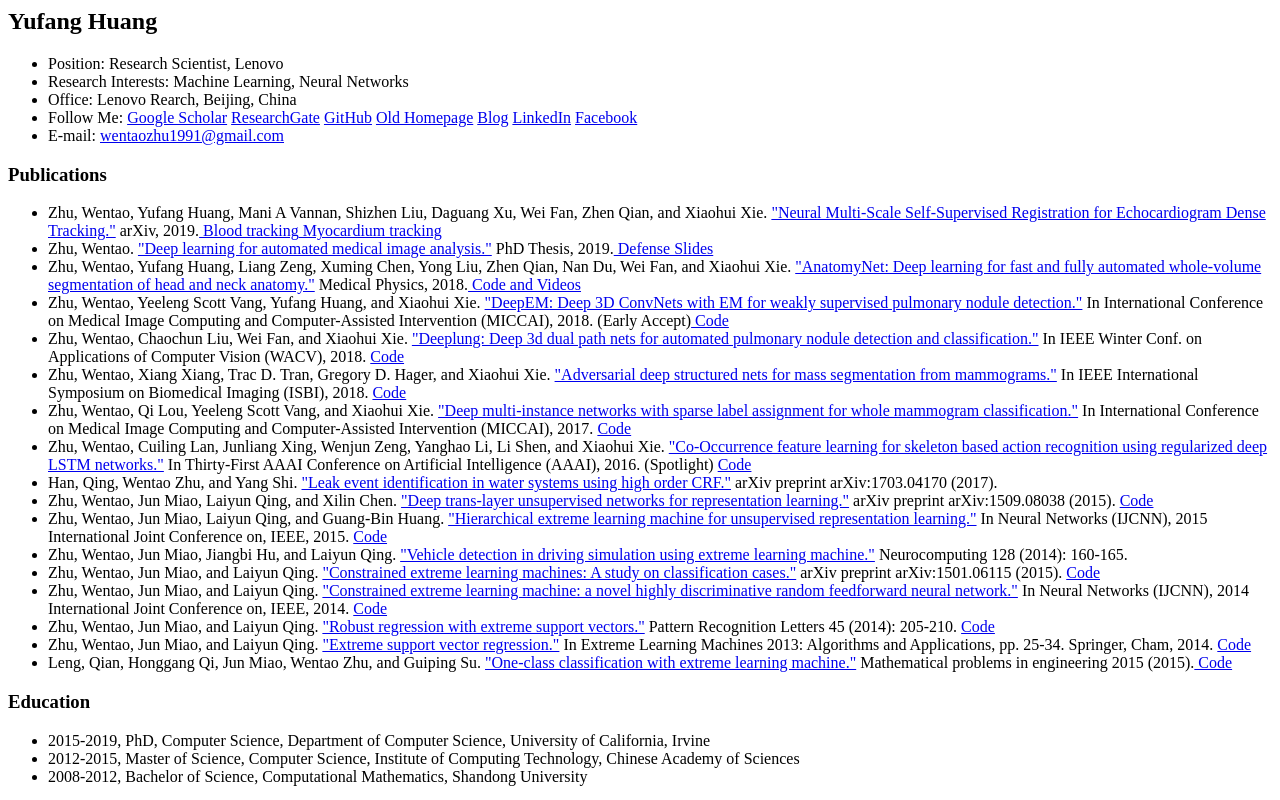
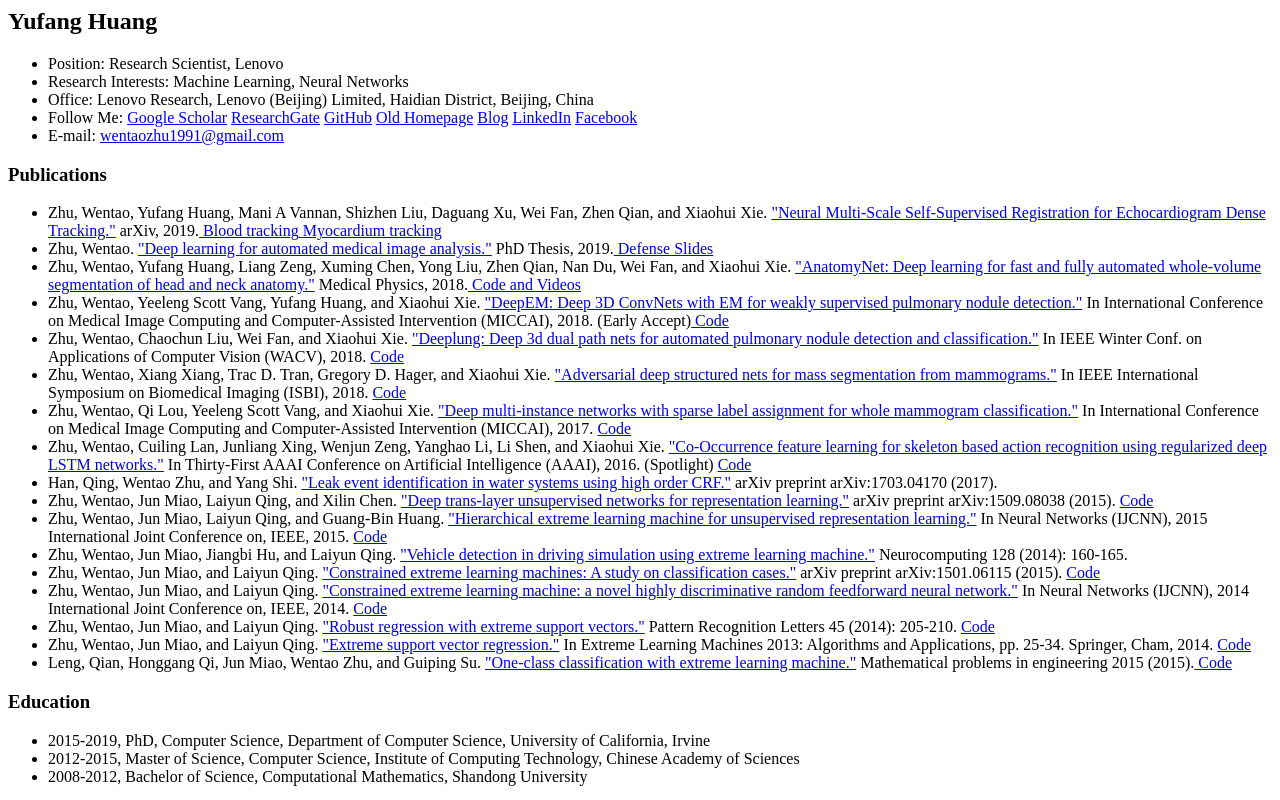
Before and after one commit to YufangHuang/yufanghuang.github.io, a plain HTML site: page index.html in a window 1280 px wide. Shown: the top 800 px of the page. Drawn offline with Linux system fonts and the light colour scheme.

Commit message:
Update index.html

```diff
--- a/index.html
+++ b/index.html
@@ -9,7 +9,7 @@
 <UL>
 	<LI>Position: Research Scientist, Lenovo</LI>
 	<LI>Research Interests: Machine Learning, Neural Networks</LI>
-	<LI>Office: Lenovo Rearch, Beijing, China </LI>
+	<LI>Office: Lenovo Research, Lenovo (Beijing) Limited, Haidian District, Beijing, China </LI>
 	<LI>Follow Me: <A href="https://scholar.google.com.hk/citations?user=2hjYfqIAAAAJ&">
 	Google Scholar</A>  <A href="https://www.researchgate.net/profile/Wentao_Zhu4">
 	ResearchGate</A>  <A href="https://github.com/wentaozhu">
```
